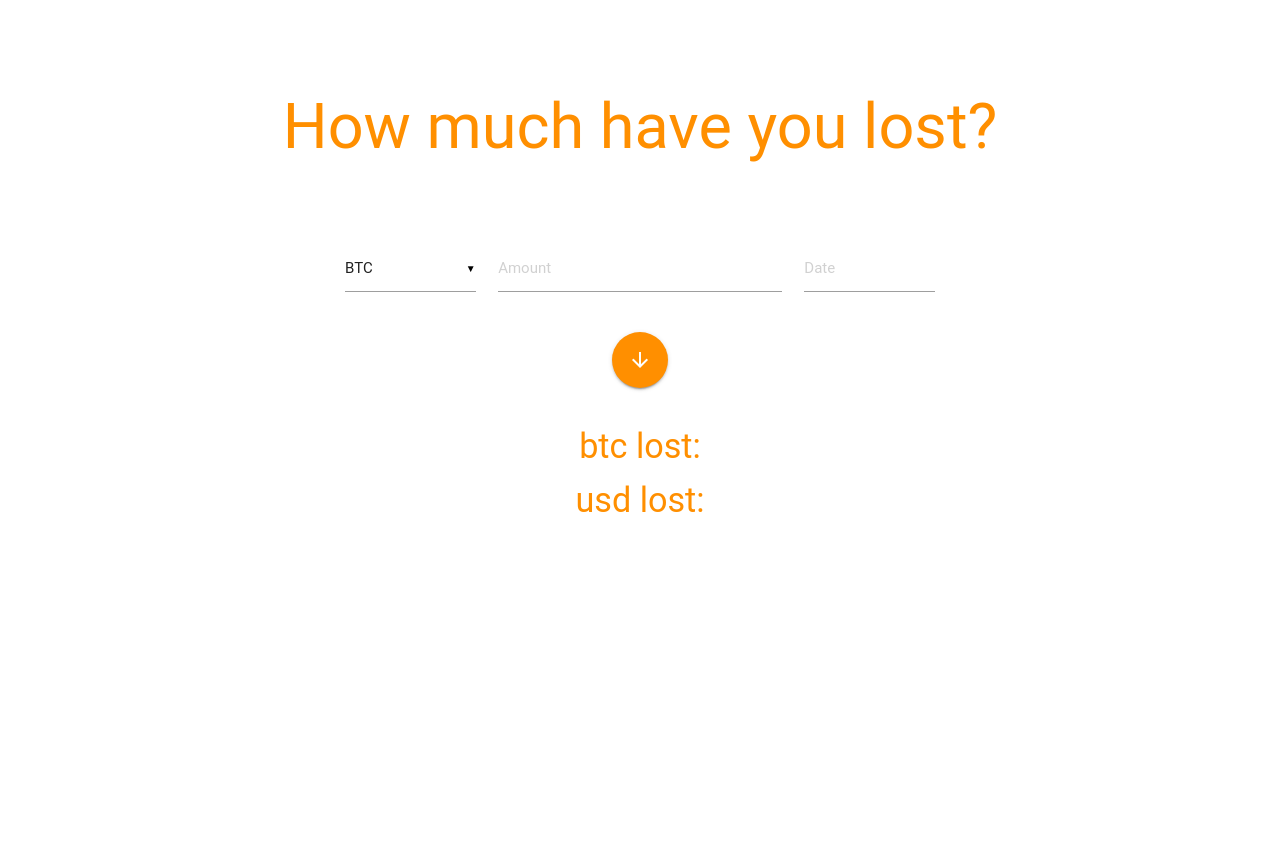
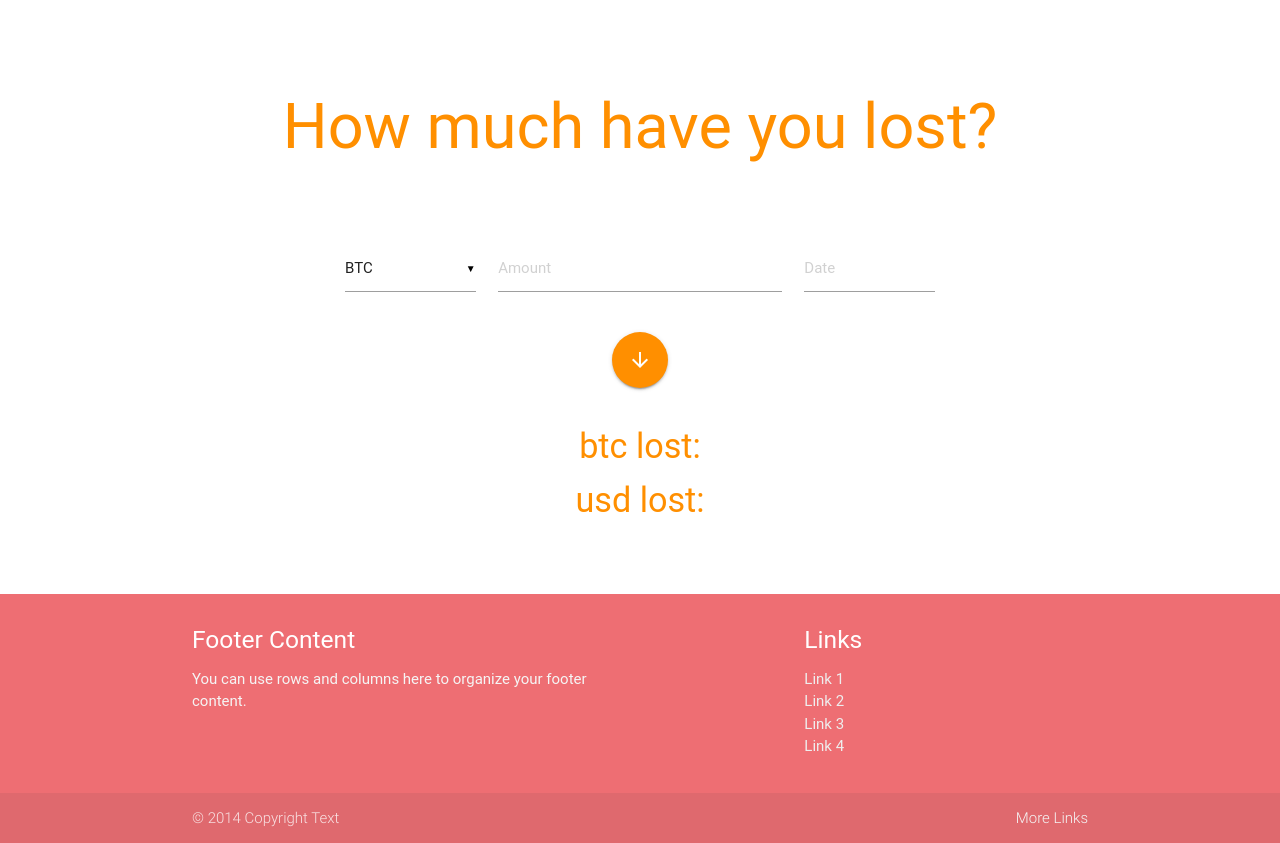
Before and after one commit to A-Fitz/A-Fitz.github.io, a plain HTML site: page pages/LostBTC/index.html in a window 1280 px wide. Before the commit the page ends 800 px from the top, so only its background shows below. Drawn offline with nearby package versions, Linux system fonts and the light colour scheme; a web font is replaced by a local one.

Commit message:
Update index.html

```diff
--- a/pages/LostBTC/index.html
+++ b/pages/LostBTC/index.html
@@ -168,5 +168,31 @@
          flex: 1 0 auto;
          }
       </style>
+
+   <footer class="page-footer">
+          <div class="container">
+            <div class="row">
+              <div class="col l6 s12">
+                <h5 class="white-text">Footer Content</h5>
+                <p class="grey-text text-lighten-4">You can use rows and columns here to organize your footer content.</p>
+              </div>
+              <div class="col l4 offset-l2 s12">
+                <h5 class="white-text">Links</h5>
+                <ul>
+                  <li><a class="grey-text text-lighten-3" href="#!">Link 1</a></li>
+                  <li><a class="grey-text text-lighten-3" href="#!">Link 2</a></li>
+                  <li><a class="grey-text text-lighten-3" href="#!">Link 3</a></li>
+                  <li><a class="grey-text text-lighten-3" href="#!">Link 4</a></li>
+                </ul>
+              </div>
+            </div>
+          </div>
+          <div class="footer-copyright">
+            <div class="container">
+            © 2014 Copyright Text
+            <a class="grey-text text-lighten-4 right" href="#!">More Links</a>
+            </div>
+          </div>
+        </footer>
    </body>
 </html>
```
